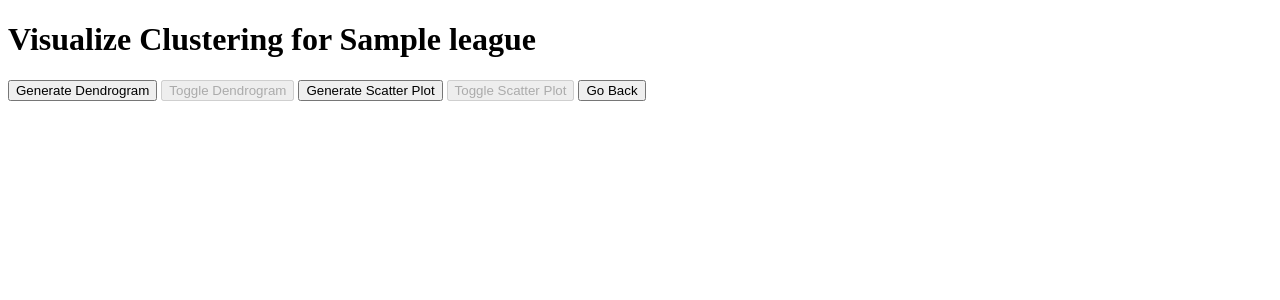
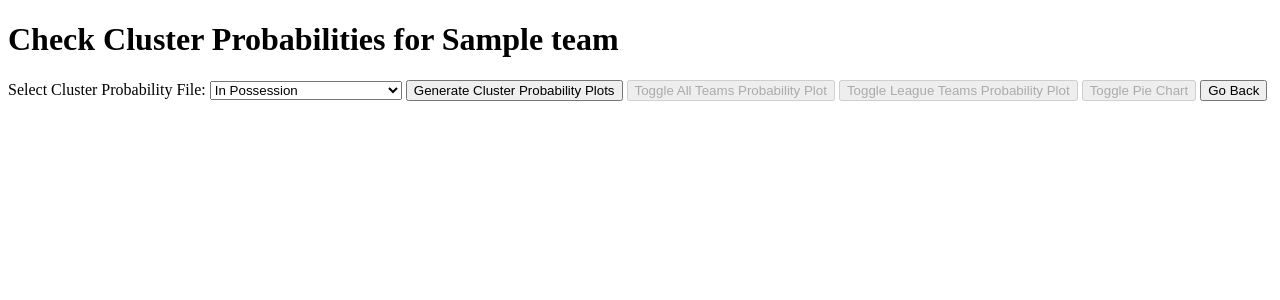
Before and after one commit to egecjdemir/how_football_teams_play, a Python web app: template flask/templates/check_cluster_probabilities.html in a window 1280 px wide. Shown: the top 300 px of the page. Run offline with Jinja, Linux system fonts and the light colour scheme; the template is opened without the code that fills it: most values are stand-ins (such as "Sample title", 1, 10 or a date in 2020).

Commit message:
flask updated

```diff
--- a/flask/app.py
+++ b/flask/app.py
@@ -126,11 +126,11 @@ def recommend_playing_style():
         fig, axes = plt.subplots(2, 1, figsize=(12, 18), sharex=True, sharey=True)
 
         sns.heatmap(pivot_draw, cmap="coolwarm", annot=True, fmt=".1f", ax=axes[0])
-        axes[0].set_title('Probability of Draw')
+        axes[0].set_title('Probability of Draw', fontsize=14)
         axes[0].set_ylabel("Cluster")
 
         sns.heatmap(pivot_win, cmap="coolwarm", annot=True, fmt=".1f", ax=axes[1])
-        axes[1].set_title('Probability of Win')
+        axes[1].set_title('Probability of Win', fontsize=14)
         axes[1].set_ylabel("Cluster")
 
         # Adjust layout
--- a/flask/templates/check_cluster_probabilities.html
+++ b/flask/templates/check_cluster_probabilities.html
@@ -1,11 +1,35 @@
 <!DOCTYPE html>
 <html>
 <head>
-    <title>Visualize Clustering</title>
+    <title>Check Cluster Probabilities</title>
     <script>
-        function disableButton(buttonId) {
-            var button = document.getElementById(buttonId);
-            button.disabled = true;
+        function generateClusterProbPlots() {
+            var team = document.getElementById('team').value;
+            var league = document.getElementById('league').value;
+            var clusterProbFile = document.getElementById('cluster_prob_file').value;
+
+            fetch('/generate_cluster_prob_plots', {
+                method: 'POST',
+                headers: {
+                    'Content-Type': 'application/json'
+                },
+                body: JSON.stringify({ team: team, league: league, cluster_prob_file: clusterProbFile })
+            })
+            .then(response => response.json())
+            .then(data => {
+                if (data.status === 'success') {
+                    disableButton('generatePlotsBtn');
+                    document.getElementById('toggleAllTeamsBtn').disabled = false;
+                    document.getElementById('toggleLeagueTeamsBtn').disabled = false;
+                    if (team) {
+                        document.getElementById('togglePieChartBtn').disabled = false;
+                    }
+                    alert('Cluster probability plots generated successfully!');
+                } else {
+                    alert('Error generating cluster probability plots: ' + data.message);
+                }
+            })
+            .catch(error => console.error('Error generating cluster probability plots:', error));
         }
 
         function toggleImage(imgId) {
@@ -17,66 +41,61 @@
             }
         }
 
-        function generateDendrogram() {
-            fetch('/dendrogram', {
-                method: 'POST',
-                headers: {
-                    'Content-Type': 'application/json'
-                },
-                body: JSON.stringify({ team: "{{ team }}" })
-            })
-            .then(response => {
-                if (response.status === 204) {
-                    disableButton('generateDendroBtn');
-                    document.getElementById('toggleDendroBtn').disabled = false;
-                    alert('Dendrogram generated successfully!');
-                }
-            });
+        function disableButton(buttonId) {
+            var button = document.getElementById(buttonId);
+            button.disabled = true;
         }
 
-        function toggleDendrogram() {
-            var img = document.getElementById('dendrogram');
+        function toggleAllTeamsPlot() {
+            var img = document.getElementById('allTeamsPlot');
             if (!img.src || img.src.endsWith('#')) {
-                img.src = "/static/images/dendro.png?" + new Date().getTime(); // Force refresh
+                img.src = "/static/images/all_teams_prob_plot.png?" + new Date().getTime(); // Force refresh
             }
-            toggleImage('dendrogram');
+            toggleImage('allTeamsPlot');
         }
 
-        function generateScatterPlot() {
-            fetch('/scatter_plot', {
-                method: 'POST',
-                headers: {
-                    'Content-Type': 'application/json'
-                },
-                body: JSON.stringify({ team: "{{ team }}" })
-            })
-            .then(response => {
-                if (response.status === 204) {
-                    disableButton('generateScatterBtn');
-                    document.getElementById('toggleScatterBtn').disabled = false;
-                    alert('Scatter plot generated successfully!');
-                }
-            });
+        function toggleLeagueTeamsPlot() {
+            var img = document.getElementById('leagueTeamsPlot');
+            if (!img.src || img.src.endsWith('#')) {
+                img.src = "/static/images/league_teams_prob_plot.png?" + new Date().getTime(); // Force refresh
+            }
+            toggleImage('leagueTeamsPlot');
         }
 
-        function toggleScatterPlot() {
-            var img = document.getElementById('scatterPlot');
+        function togglePieChart() {
+            var img = document.getElementById('pieChart');
             if (!img.src || img.src.endsWith('#')) {
-                img.src = "/static/images/scatter.png?" + new Date().getTime(); // Force refresh
+                img.src = "/static/images/pie_chart.png?" + new Date().getTime(); // Force refresh
             }
-            toggleImage('scatterPlot');
+            toggleImage('pieChart');
         }
     </script>
 </head>
 <body>
-    <h1>Visualize Clustering for {{ league or team }}</h1>
-    <button id="generateDendroBtn" onclick="generateDendrogram()">Generate Dendrogram</button>
-    <button id="toggleDendroBtn" onclick="toggleDendrogram()" disabled>Toggle Dendrogram</button>
-    <img id="dendrogram" src="#" alt="Dendrogram" style="display:none;">
+    <h1>Check Cluster Probabilities for {{ team if team else league }}</h1>
+    <input type="hidden" id="team" value="{{ team }}">
+    <input type="hidden" id="league" value="{{ league }}">
 
-    <button id="generateScatterBtn" onclick="generateScatterPlot()">Generate Scatter Plot</button>
-    <button id="toggleScatterBtn" onclick="toggleScatterPlot()" disabled>Toggle Scatter Plot</button>
-    <img id="scatterPlot" src="#" alt="Scatter Plot" style="display:none;">
+    <label for="cluster_prob_file">Select Cluster Probability File:</label>
+    <select id="cluster_prob_file" name="cluster_prob_file">
+        <option value="in_poss_cluster_probs.csv">In Possession</option>
+        <option value="out_of_poss_cluster_probs.csv">Out of Possession</option>
+        <option value="trans_out_of_poss_cluster_probs.csv">Transition Out of Possession</option>
+        <option value="trans_poss_cluster_probs.csv">Transition Possession</option>
+    </select>
+
+
+    <button id="generatePlotsBtn" onclick="generateClusterProbPlots()">Generate Cluster Probability Plots</button>
+    <button id="toggleAllTeamsBtn" onclick="toggleAllTeamsPlot()" disabled>Toggle All Teams Probability Plot</button>
+    <img id="allTeamsPlot" src="#" alt="All Teams Probability Plot" style="display:none;">
+
+    <button id="toggleLeagueTeamsBtn" onclick="toggleLeagueTeamsPlot()" disabled>Toggle League Teams Probability Plot</button>
+    <img id="leagueTeamsPlot" src="#" alt="League Teams Probability Plot" style="display:none;">
+
+    {% if team %}
+    <button id="togglePieChartBtn" onclick="togglePieChart()" disabled>Toggle Pie Chart</button>
+    <img id="pieChart" src="#" alt="Pie Chart" style="display:none;">
+    {% endif %}
 
     <button onclick="window.location='{{ url_for('select') }}';">Go Back</button>
 </body>
--- a/flask/templates/compare_cluster_statistics.html
+++ b/flask/templates/compare_cluster_statistics.html
@@ -5,6 +5,7 @@
     <script>
         function generateBarPlots() {
             var team = document.getElementById('team').value;
+            var league = document.getElementById('league').value;
             var possType = document.querySelector('input[name="poss_type"]:checked').value;
             var feature;
             if (possType === 'in_poss') {
@@ -18,7 +19,7 @@
                 headers: {
                     'Content-Type': 'application/json'
                 },
-                body: JSON.stringify({ team: team, feature: feature, poss_type: possType })
+                body: JSON.stringify({ team: team, league: league, feature: feature, poss_type: possType })
             })
             .then(response => response.json())
             .then(data => {
@@ -73,6 +74,7 @@
 <body>
     <h1>Compare Cluster Statistics for {{ team if team else league }}</h1>
     <input type="hidden" id="team" value="{{ team }}">
+    <input type="hidden" id="league" value="{{ league }}">
 
     <p>Select Possession Type:</p>
     <input type="radio" id="in_poss" name="poss_type" value="in_poss" onclick="updateFeatureOptions()">
```
Also changed, not shown: flask/helpers.py (+152 -3 lines), flask/requirements.txt (added, +7 -0 lines), flask/templates/error.html (added, +11 -0 lines), flask/templates/tactic_selection.html.html (added, +16 -0 lines).
